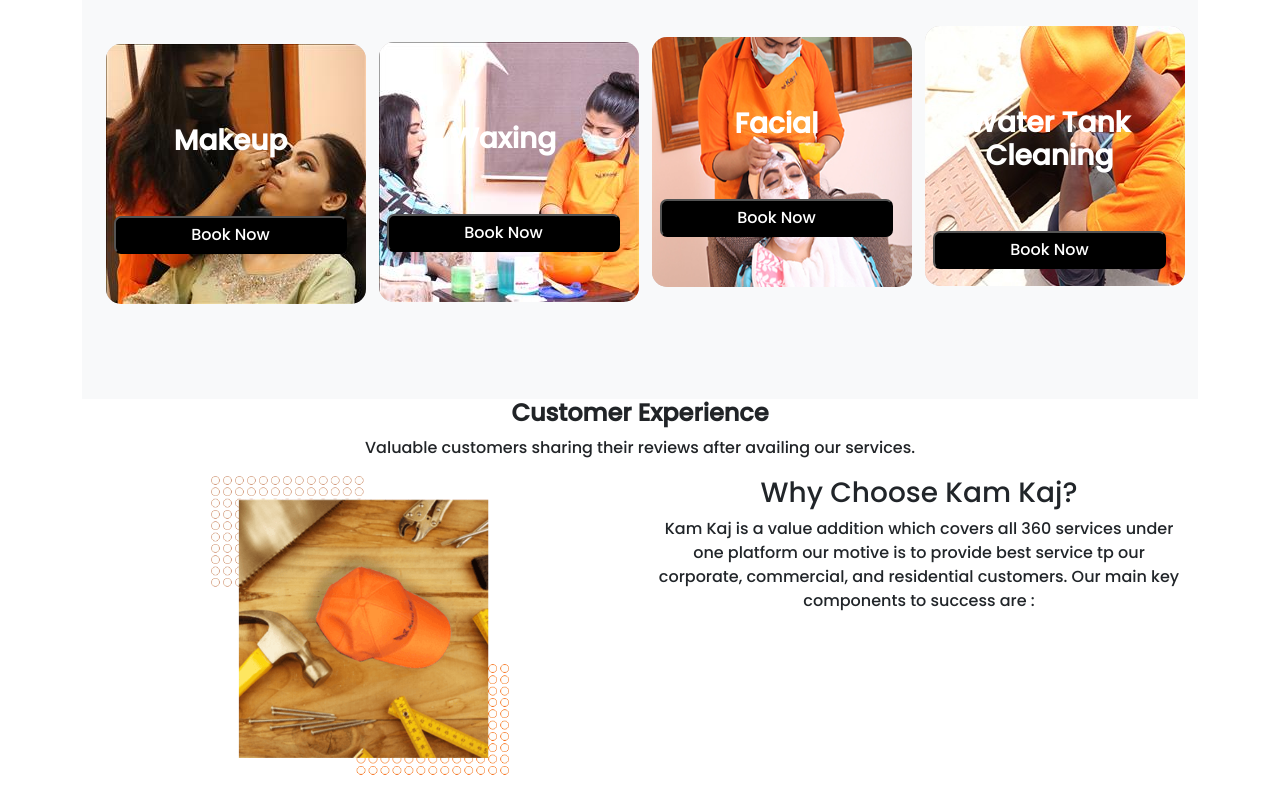
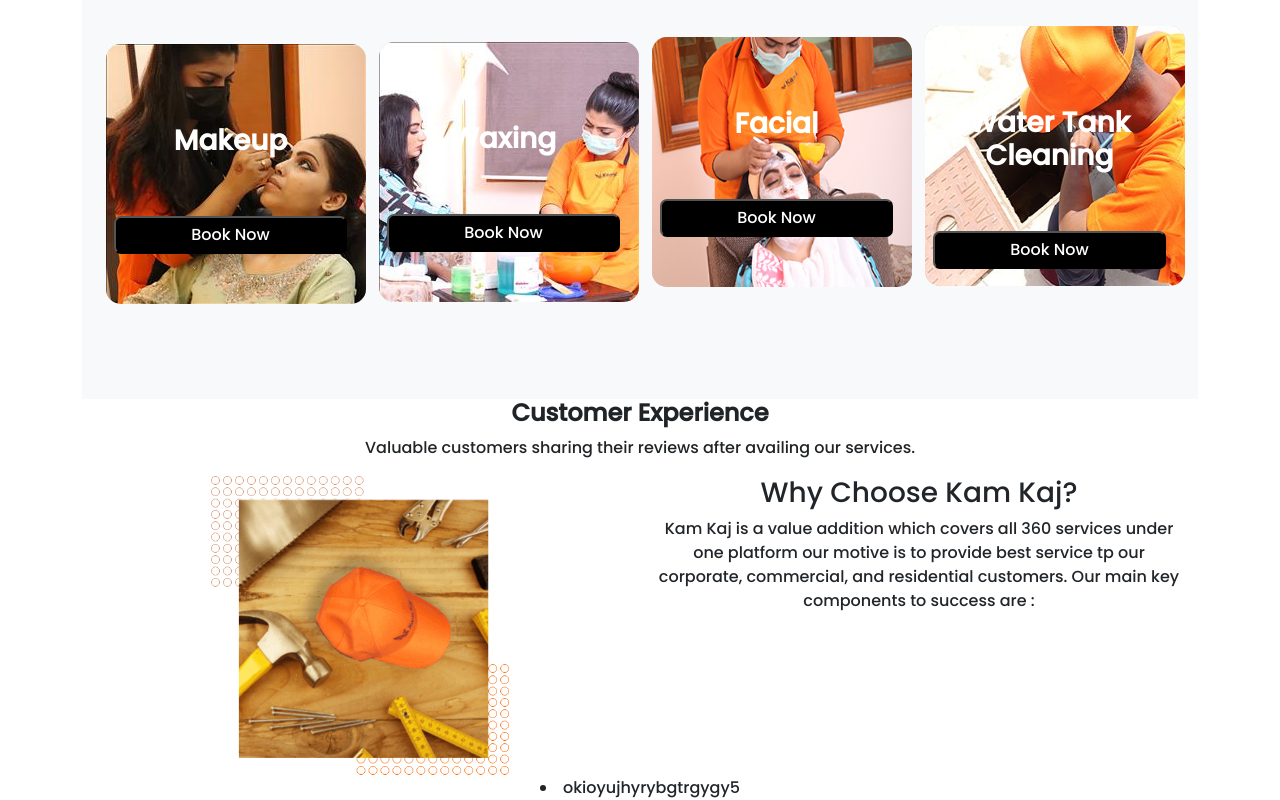
Before and after one commit to kainat-ashfaq/kamkaj, a plain HTML site: page index.html in a window 1280 px wide. Shown: the part 1519-2319 px from the top of the page. Before the commit the page ends 2295 px from the top, so only its background shows below. Drawn offline with nearby package versions, Linux system fonts and the light colour scheme.

Commit message:
four commit

```diff
--- a/index.html
+++ b/index.html
@@ -265,6 +265,7 @@
      corporate, commercial,
      and residential customers. Our main key components to success are :</p>
     </div>
+    <li>okioyujhyrybgtrgygy5</li>
 
   </div>
 </div>
```
